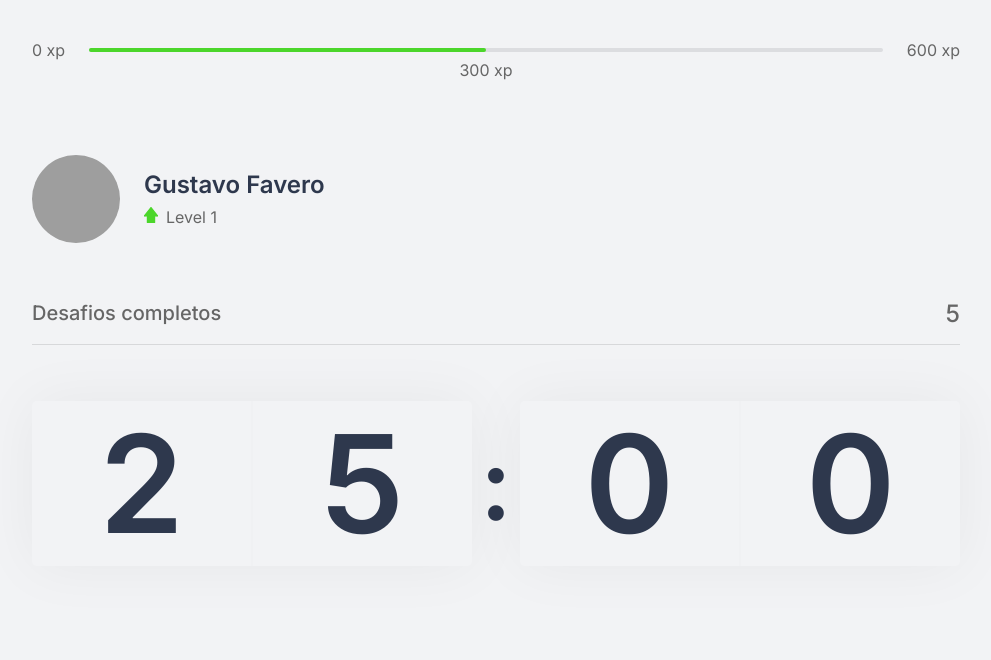
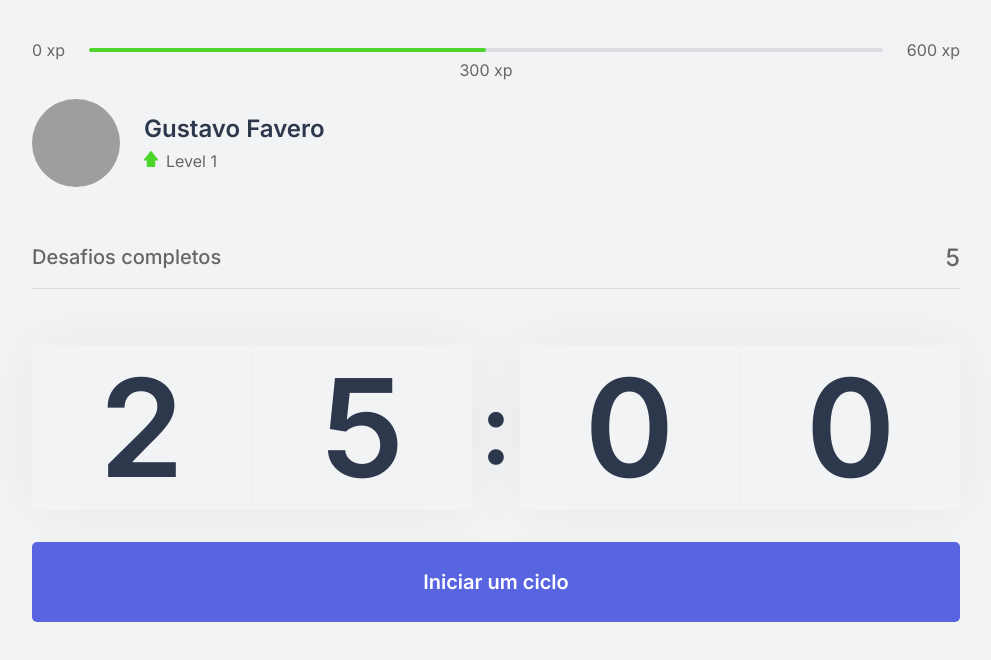
Before and after one commit to gufvr/pomodoru, a Next.js app: page / in a window 1280 px wide. Shown: the top 660 px of the page, without its empty margins (144-1135 px from the left). Built offline with nearby package versions, Linux system fonts and the light colour scheme; grey boxes are pictures that could not be loaded.

Commit message:
Criando o botão para início de ciclos e desenvolvendo a funcionalidade de countdown baseado em segundos após o clique

```diff
--- a/src/components/Countdown.tsx
+++ b/src/components/Countdown.tsx
@@ -1,17 +1,49 @@
+import { useState, useEffect } from "react";
 import styles from "../styles/components/Countdown.module.css";
 
 export function Countdown() {
+  const [time, setTime] = useState(25 * 60);
+  const [active, setActive] = useState( false);
+
+  const minutes = Math.floor(time / 60);
+  const seconds = time % 60;
+
+  const [minuteLeft, minuteRight] = String(minutes).padStart(2, '0').split('');
+  const [secondLeft, secondRight] = String(seconds).padStart(2, '0').split('');
+
+  function startCountdown() {
+    setActive(true);
+  }
+
+  useEffect(() => {
+    if (active && time > 0) {
+      setTimeout(() => {
+        setTime(time - 1);
+      }, 1000);
+    }
+  }, [active, time])
+
   return(
-    <div className={styles.countdownContainer}>
-      <div>
-        <span>2</span>
-        <span>5</span>
+    <div>
+      <div className={styles.countdownContainer}>
+        <div>
+          <span>{minuteLeft}</span>
+          <span>{minuteRight}</span>
+        </div>
+        <span>:</span>
+        <div>
+          <span>{secondLeft}</span>
+          <span>{secondRight}</span>
+        </div>
       </div>
-      <span>:</span>
-      <div>
-        <span>0</span>
-        <span>0</span>
-      </div>
+
+      <button
+      type="button"
+      className={styles.countdownButton}
+      onClick={startCountdown}
+      >
+        Iniciar um ciclo
+      </button>
     </div>
   );
 }
--- a/src/styles/components/Countdown.module.css
+++ b/src/styles/components/Countdown.module.css
@@ -36,3 +36,29 @@
   font-size: 6.25rem;
   margin: 0 0.5rem;
 }
+
+.countdownButton {
+  width: 100%;
+  height: 5rem;
+
+  margin-top: 2rem;
+
+  display: flex;
+  align-items: center;
+  justify-content: center;
+
+  border: 0;
+  border-radius: 5px;
+
+  background: var(--blue);
+  color: var(--white);
+
+  font-size: 1.25rem;
+  font-weight: 600;
+
+  transition: background-color 0.2s;
+}
+
+.countdownButton:hover {
+  background: var(--blue-dark);
+}
```
